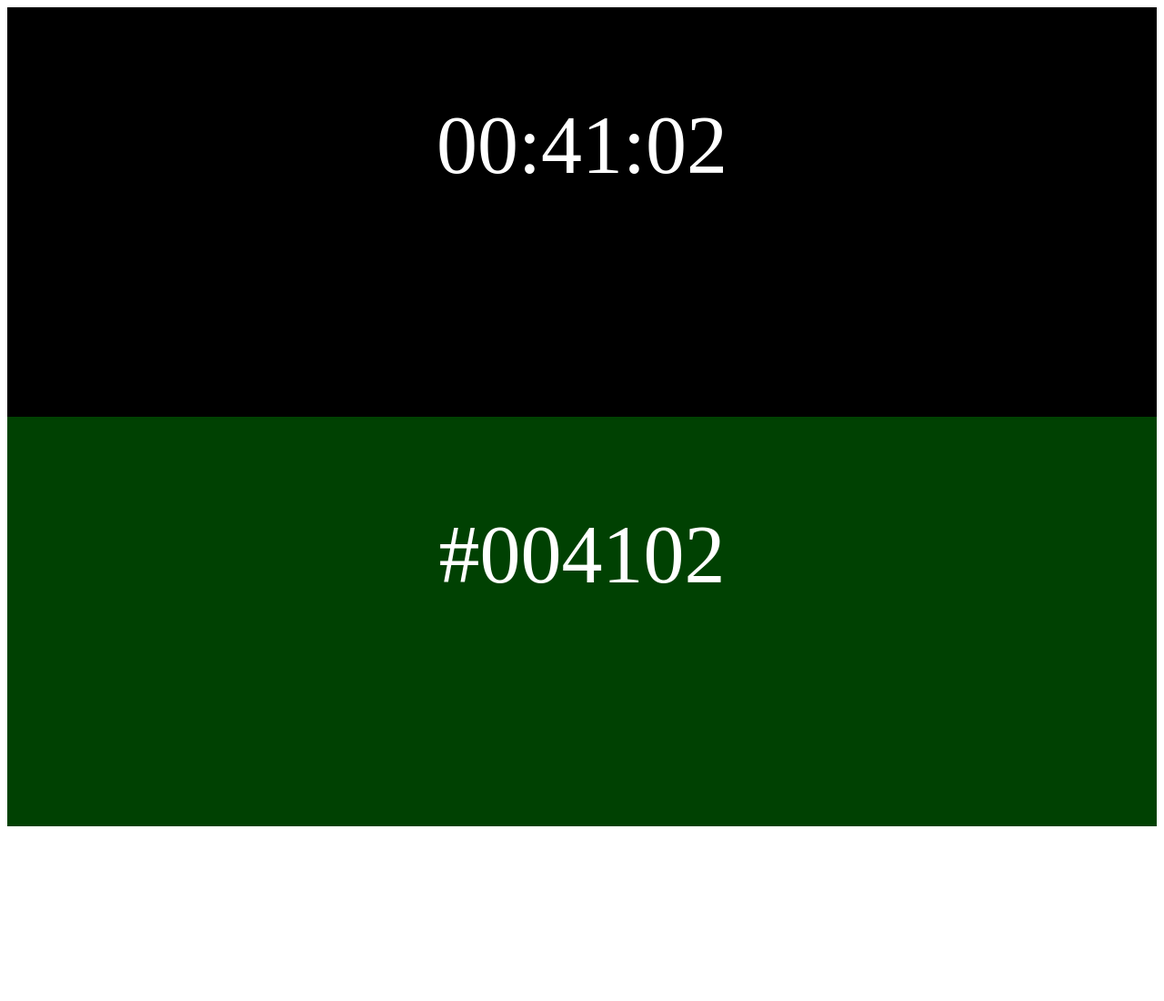
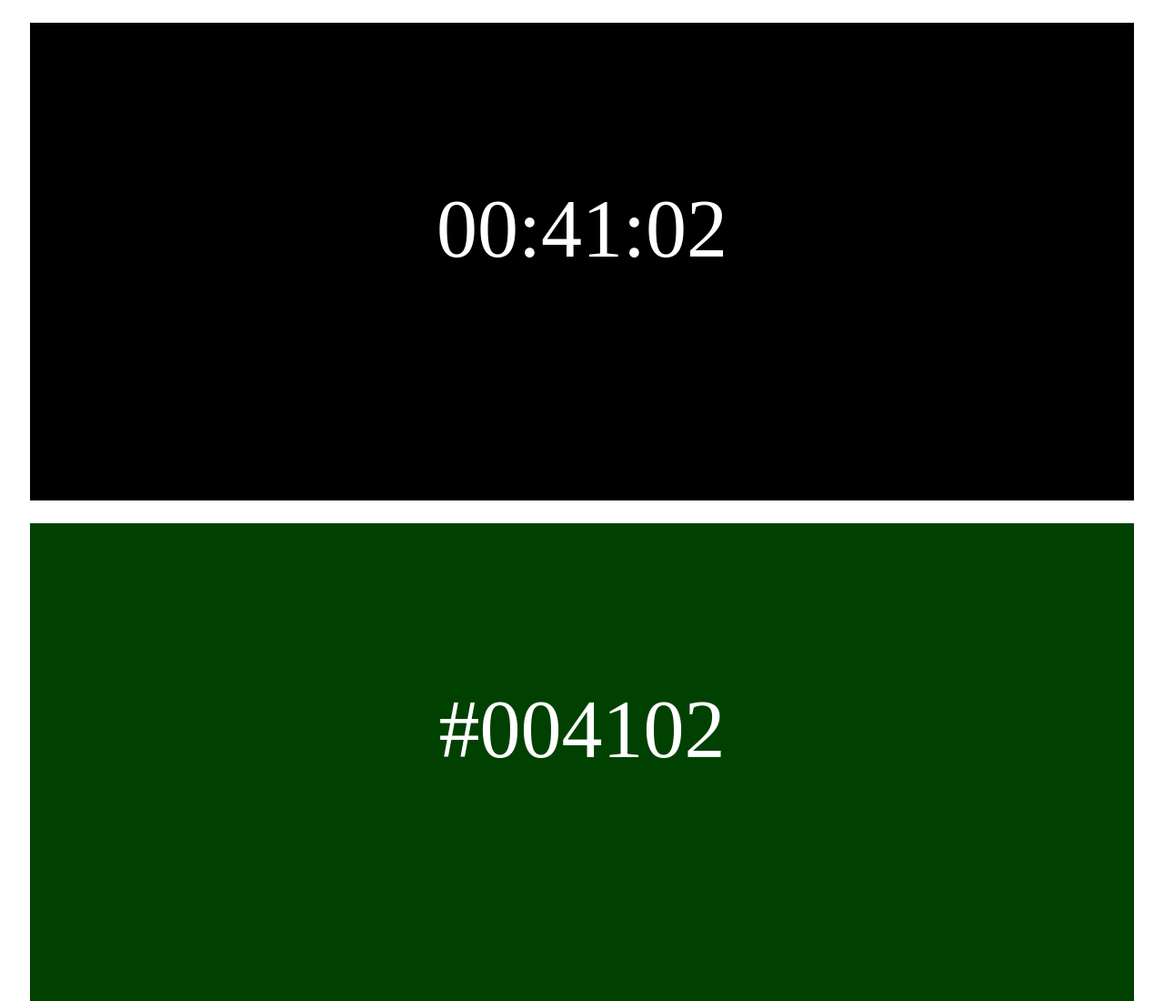
Before and after one commit to henryjf/clockwork, a plain HTML site: page index.html in a window 1280 px wide. Shown: the whole page at 91% size. Before the commit the page ends 916 px from the top, so only its background shows below. Drawn offline with Linux system fonts and the light colour scheme.

Commit message:
added margins to scss

```diff
--- a/sass/main.scss
+++ b/sass/main.scss
@@ -1,11 +1,11 @@
 .clock1 {
 	color: white;
 	background-color: black;
-	// margin: auto;
 	height: 350px;
 	text-align:center;
 	font-size: 90px;
-	padding-top: 100px;
+	padding-top: 175px;
+	margin: 25px;
 }
 
 .clock2 {
@@ -13,5 +13,6 @@
 	height: 350px;
 	text-align:center;
 	font-size: 90px;
-	padding-top: 100px;
+	padding-top: 175px;
+	margin: 25px;
 }
```
Also changed, not shown: css/main.css.
